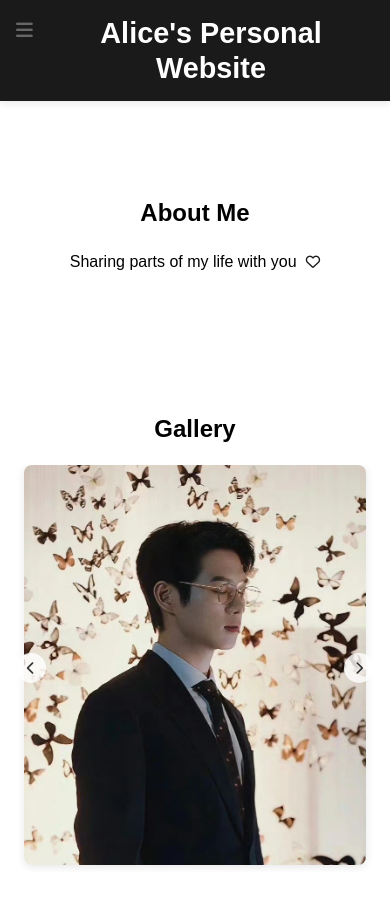
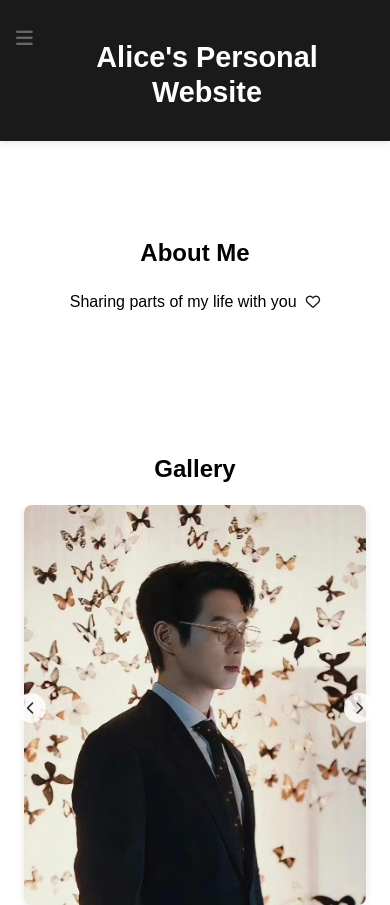
Before and after one commit to alicelyh2006/personal-website, a plain HTML site: page index.html in a window 390 px wide. Shown: the top 905 px of the page. Drawn offline with Linux system fonts and the light colour scheme.

Commit message:
Update styles.css

```diff
--- a/styles.css
+++ b/styles.css
@@ -368,15 +368,17 @@ footer {
 @media screen and (max-width: 768px) {
     /* Adjust menu icon position */
     .menu-icon {
-        top: 1rem;
+        top: 1.5rem;
         left: 1rem;
         font-size: 1.2rem;
     }
 
     /* Add padding to header to prevent overlap */
     header {
-        padding: 1rem;
-        padding-left: 3rem; /* Make space for menu icon */
+        padding: 1.5rem;
+        padding-left: 3rem;
+        padding-top: 2rem;
+        padding-bottom: 2rem;
     }
 
     /* Adjust header title size */
@@ -385,6 +387,7 @@ footer {
         line-height: 1.2;
         max-height: 2.4em;
         overflow: hidden;
+        margin-top: 0.5rem;
     }
 
     /* Hide navigation bar on mobile */
```
